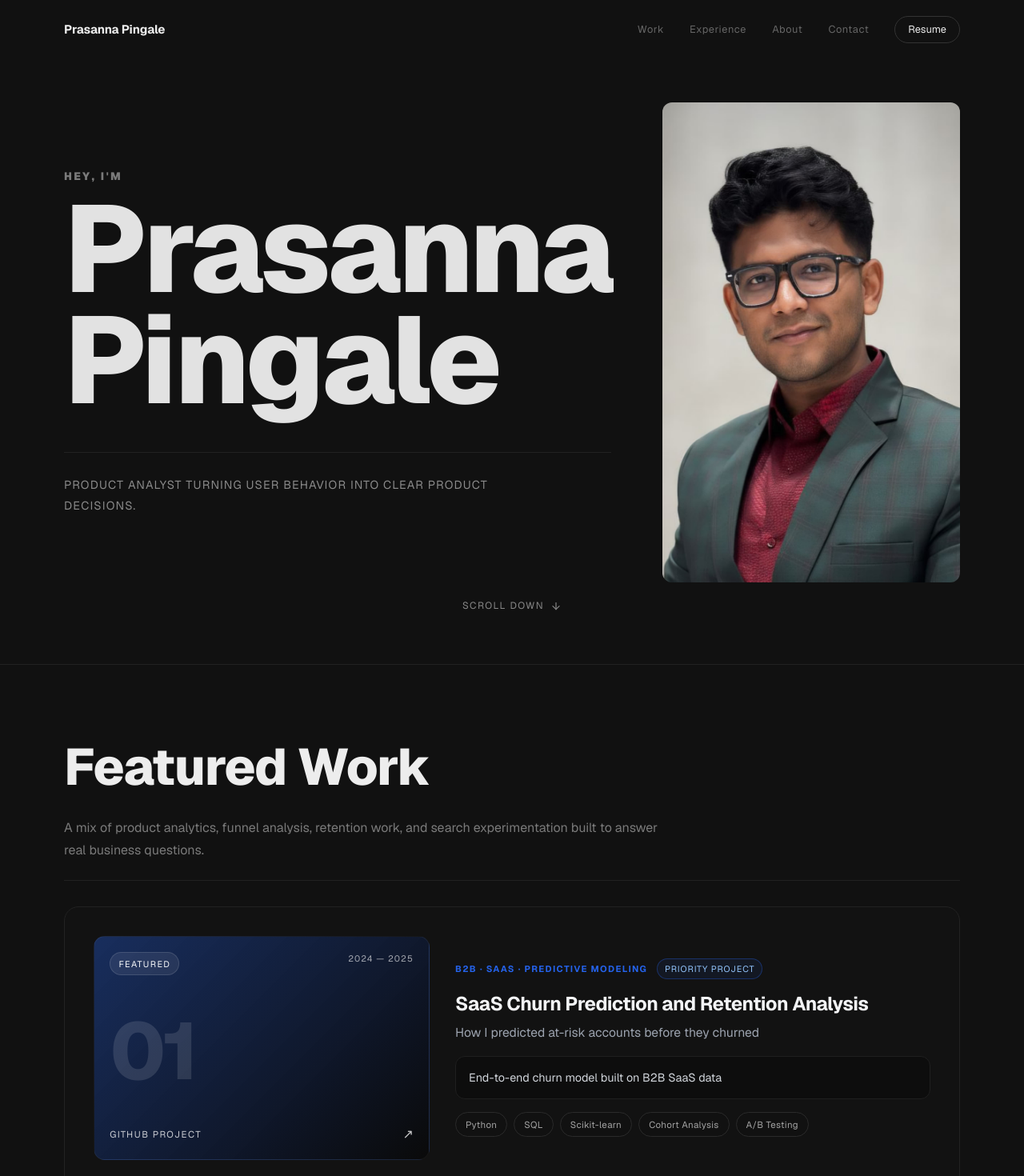
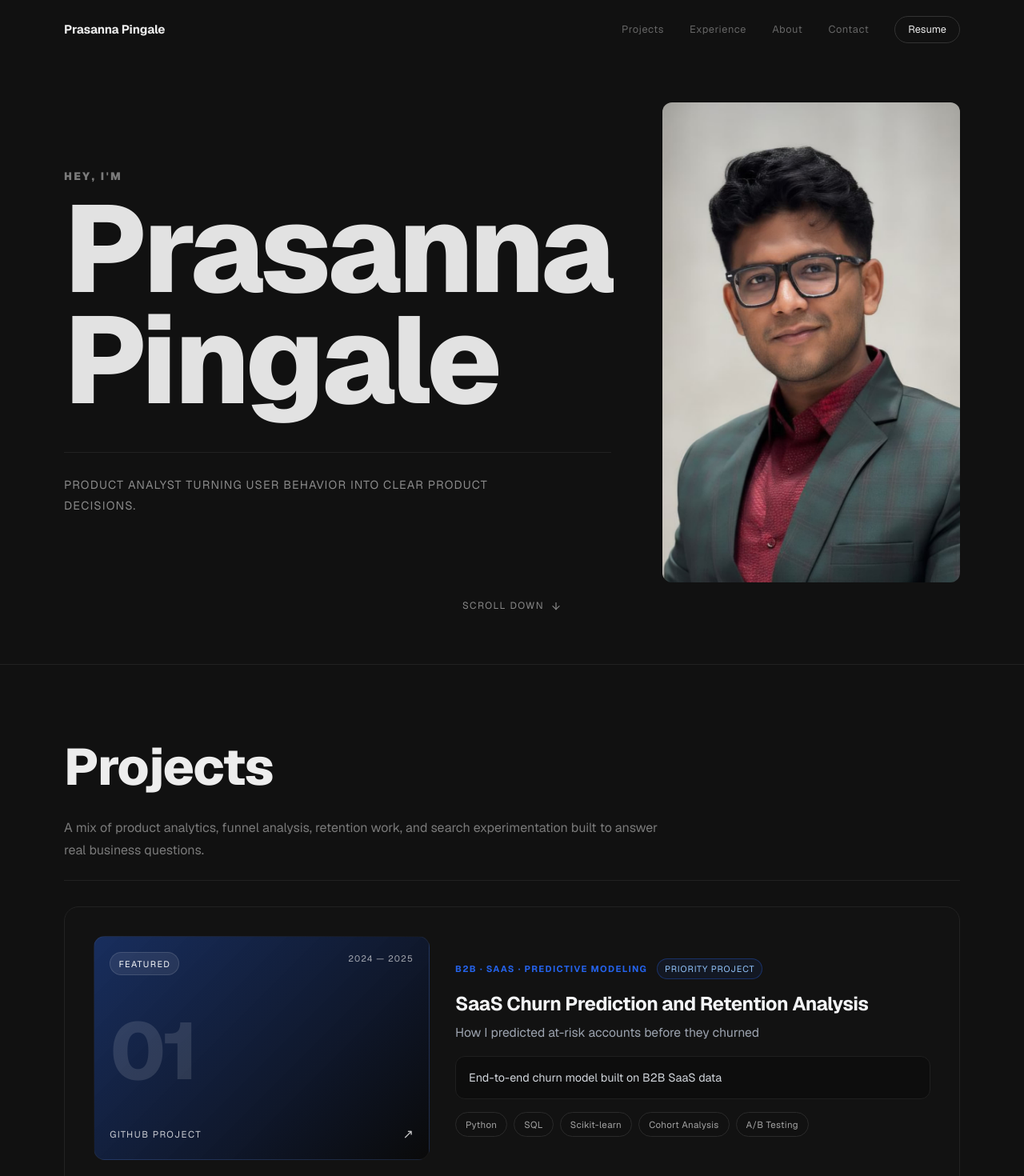
Before and after one commit to Prasanna1377/prasanna-portfolio, a Next.js app: page / in a window 1280 px wide. Shown: the top 1470 px of the page at 80% size. Built offline with nearby package versions, Linux system fonts and the light colour scheme.

Commit message:
updated titles

```diff
--- a/components/Nav.tsx
+++ b/components/Nav.tsx
@@ -86,7 +86,7 @@ export default function Nav() {
       >
         {!isMobile && (
           <div style={{ display: "flex", alignItems: "center", gap: "2rem" }}>
-            {["Work", "Experience", "About", "Contact"].map((link) => (
+            {["Projects", "Experience", "About", "Contact"].map((link) => (
               <a
                 key={link}
                 href={`#${link.toLowerCase()}`}
--- a/components/Work.tsx
+++ b/components/Work.tsx
@@ -376,7 +376,7 @@ export default function Work() {
               color: "#ededed",
             }}
           >
-            Featured Work
+            Projects
           </h2>
 
           <p
```
